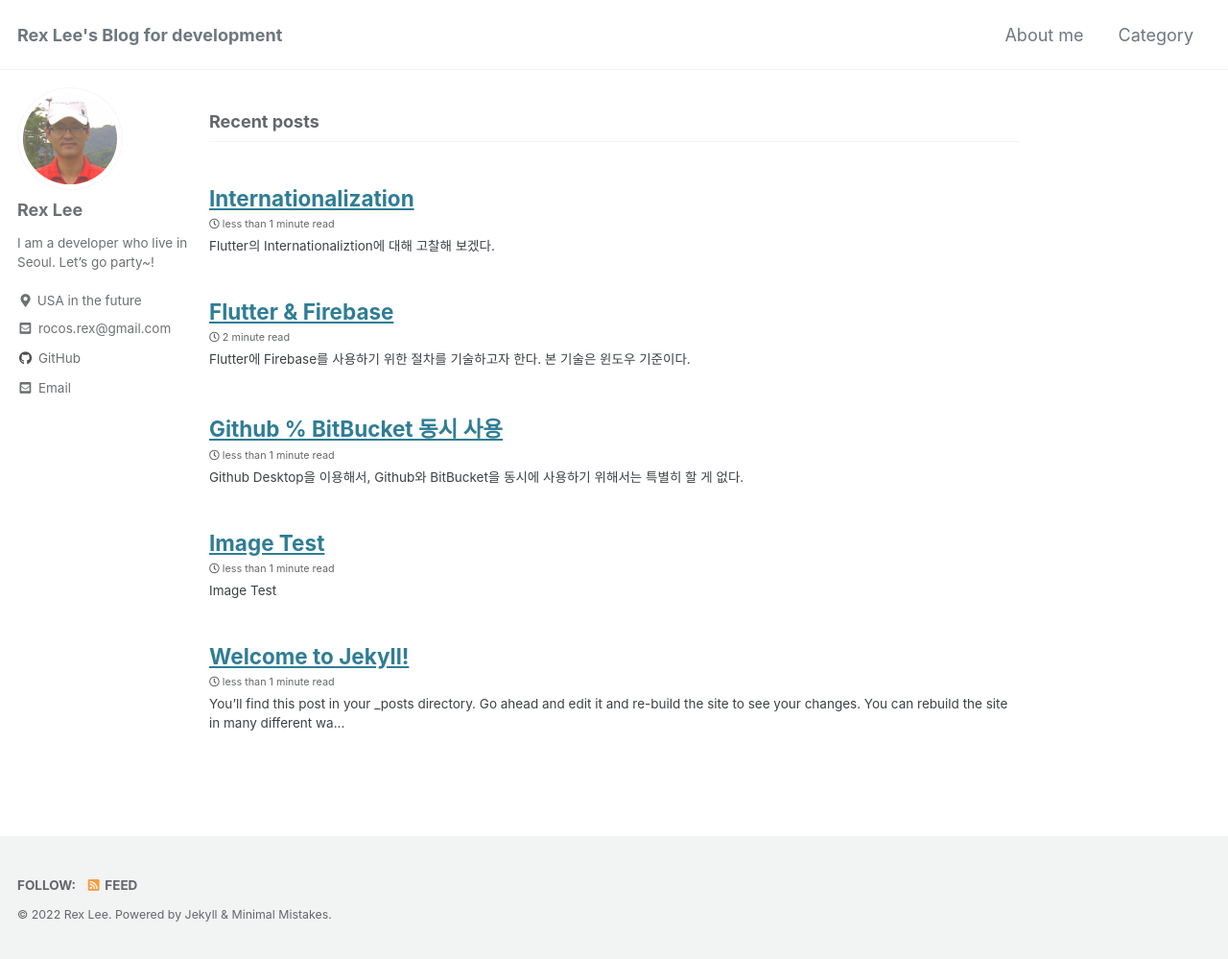
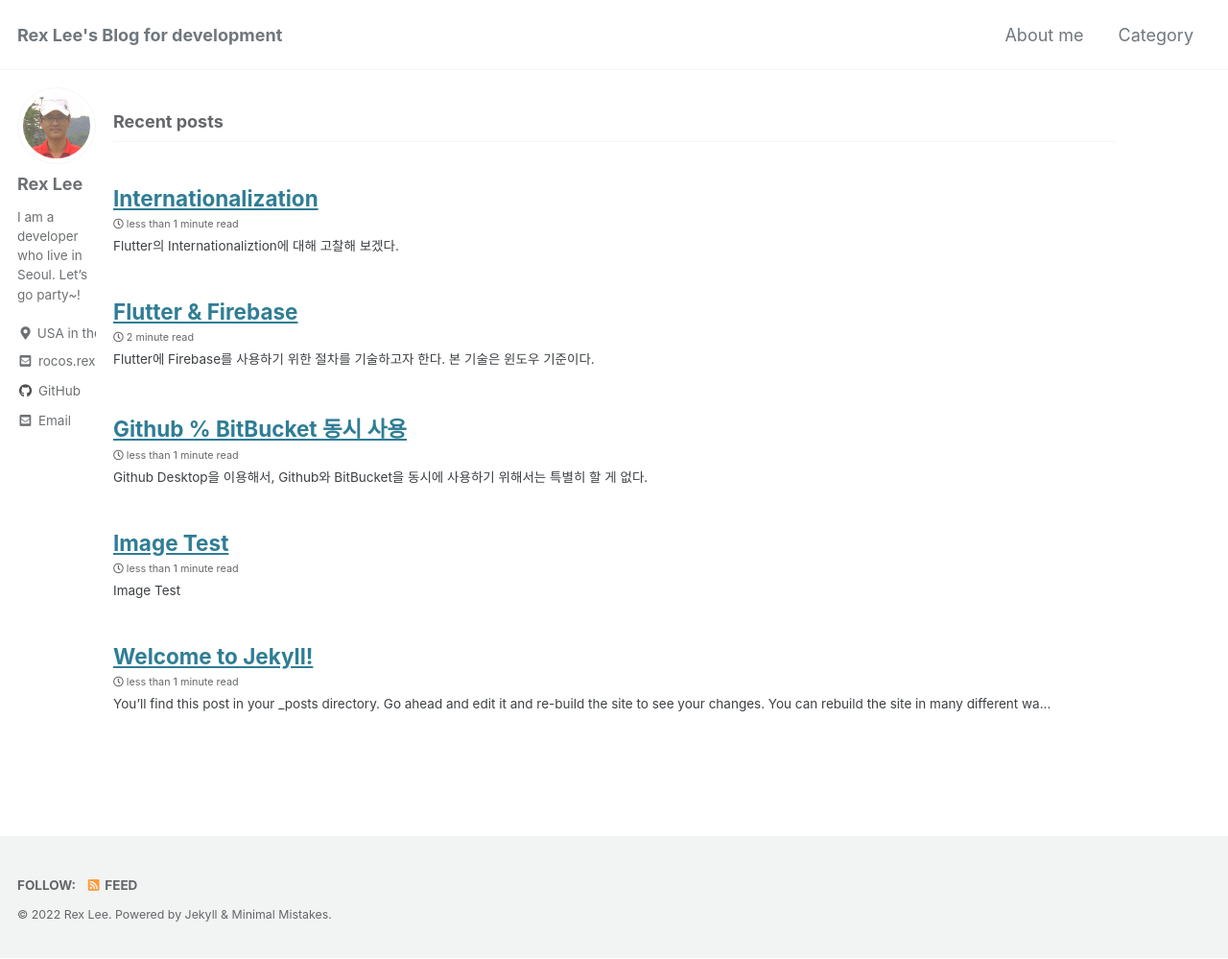
Before and after one commit to rocosrex/rocosrex.github.io, a Jekyll site: the page built from index.html, in a window 1280 px wide and 999 px high. Shown: the whole window at 96% size. Built offline with Jekyll 4.4.1, drawn with Linux system fonts in a browser that asks for light colours; cached includes are drawn as plain includes; the list of posts is cut into pages by our own code.

Commit message:
Update _variables.scss

```diff
--- a/_sass/minimal-mistakes/_variables.scss
+++ b/_sass/minimal-mistakes/_variables.scss
@@ -156,8 +156,8 @@ $max-width: $x-large !default;
    ========================================================================== */
 
 $right-sidebar-width-narrow: 100px !default;
-$right-sidebar-width: 200px !default;
-$right-sidebar-width-wide: 250px !default;
+$right-sidebar-width: 100px !default;
+$right-sidebar-width-wide: 100px !default;
 
 /*
    Other
```
